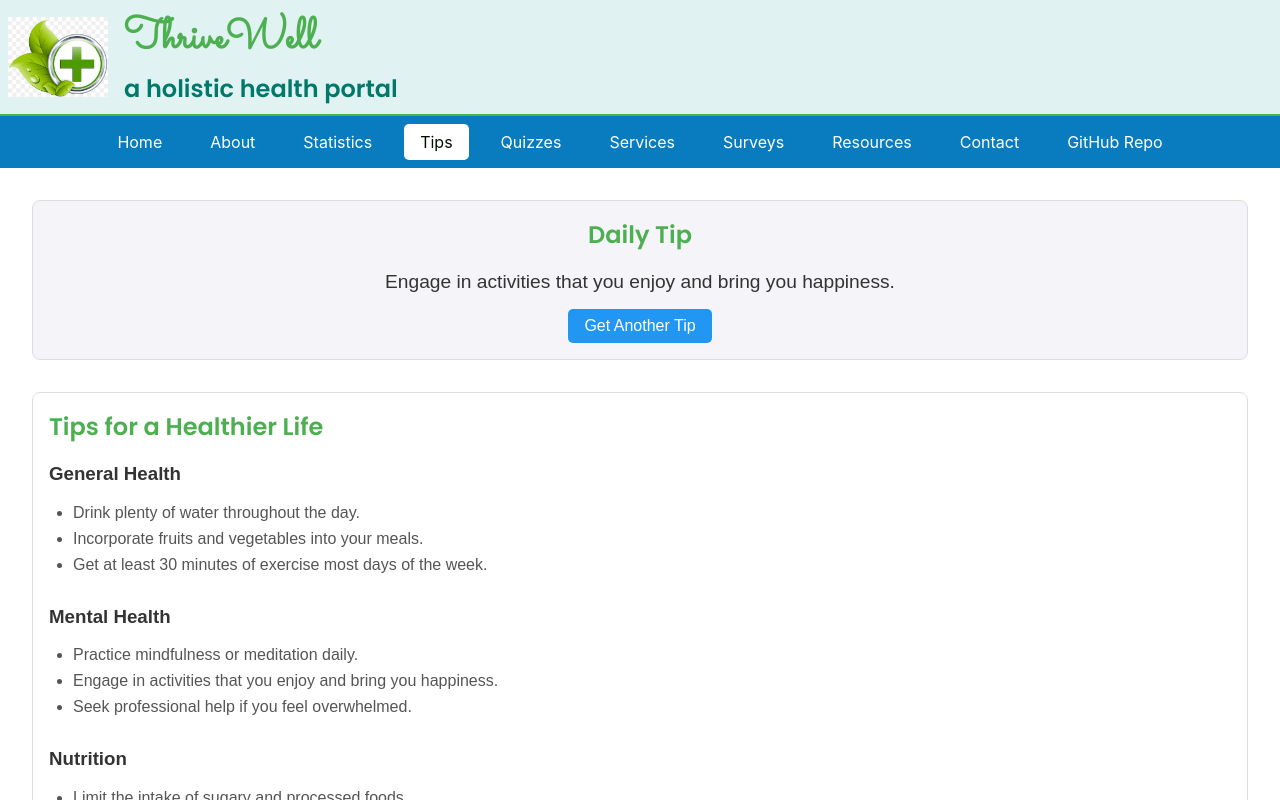
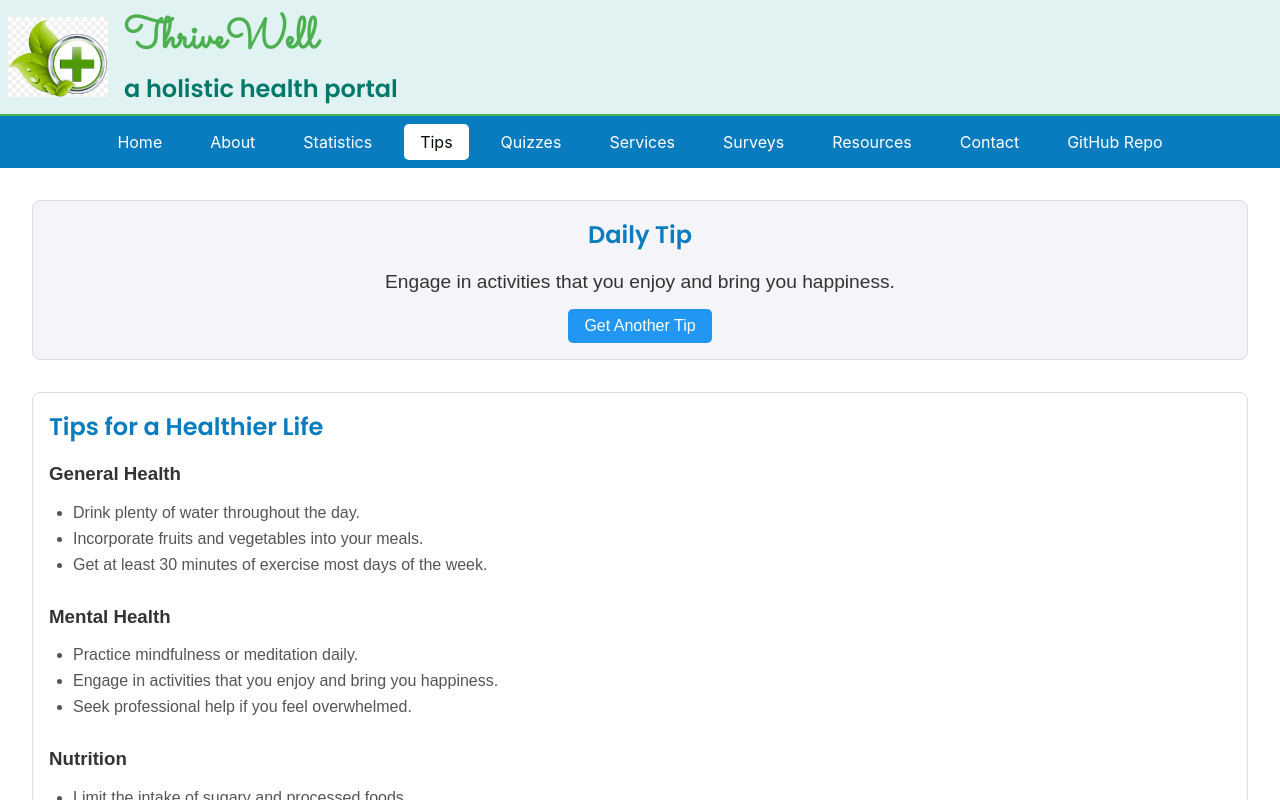
Before and after one commit to ajju-devs/ThriveWell, a React (Create React App) app: page /tips in a window 1280 px wide. Built offline with nearby package versions, Linux system fonts and the light colour scheme.

Commit message:
Update Tips.css

```diff
--- a/src/components/Tips.css
+++ b/src/components/Tips.css
@@ -13,7 +13,7 @@
 }
 
 .daily-tip h2 {
-  color: #4CAF50;
+  color: #087cbe;
   margin-bottom: 0.5rem;
 }
 
@@ -47,7 +47,7 @@
 }
 
 .all-tips h2 {
-  color: #4CAF50;
+  color: #087cbe;
   margin-bottom: 1rem;
 }
 
```
